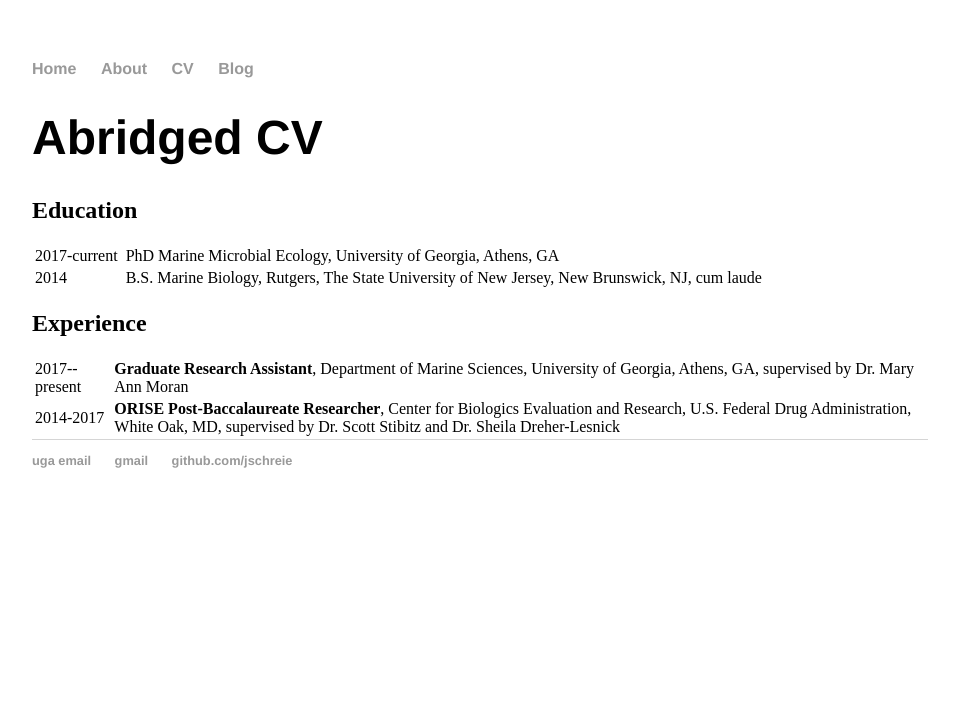
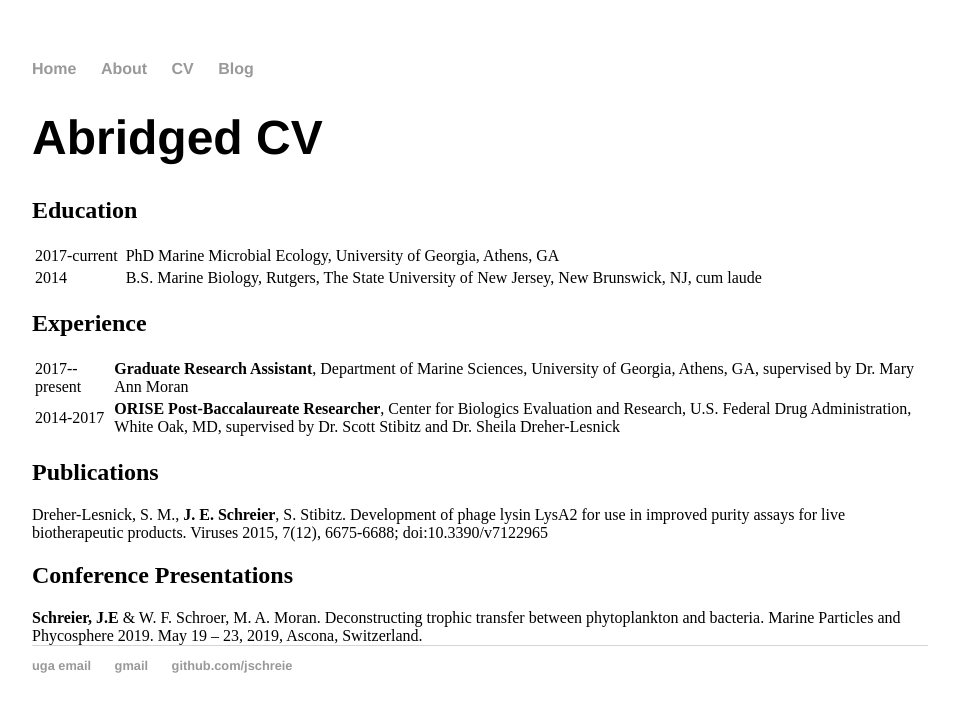
Before and after one commit to jschreie/jschreie.github.io, a Jekyll site: the page built from cv/index.html, in a window 1280 px wide. Shown: the top 712 px of the page, without its empty margins (160-1119 px from the left). Built offline with Jekyll 4.4.1, drawn with Linux system fonts in a browser that asks for light colours.

Commit message:
Update index.html

```diff
--- a/cv/index.html
+++ b/cv/index.html
@@ -36,3 +36,8 @@ title: Abridged CV
   </tr>
  </tbody>
 </table>
+
+<h2>Publications</h2>
+      Dreher-Lesnick, S. M., <b>J. E. Schreier</b>, S. Stibitz. Development of phage lysin LysA2 for use in improved purity assays for live biotherapeutic products. Viruses 2015, 7(12), 6675-6688; doi:10.3390/v7122965
+<h2> Conference Presentations </h2>
+      <b>Schreier, J.E </b> & W. F. Schroer, M. A. Moran. Deconstructing trophic transfer between phytoplankton and bacteria. Marine Particles and Phycosphere 2019. May 19 – 23, 2019, Ascona, Switzerland.
```
